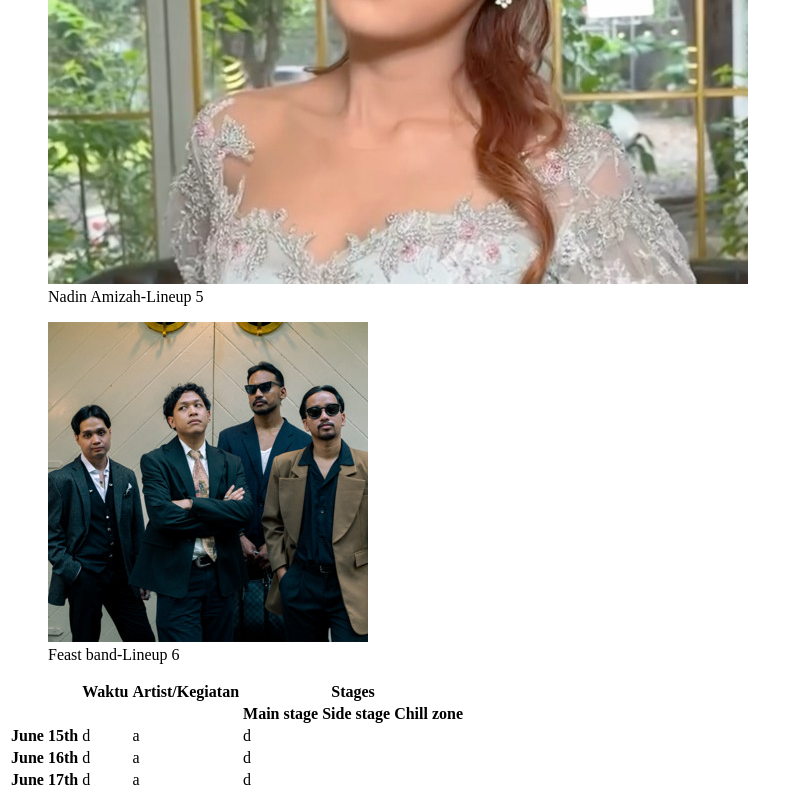
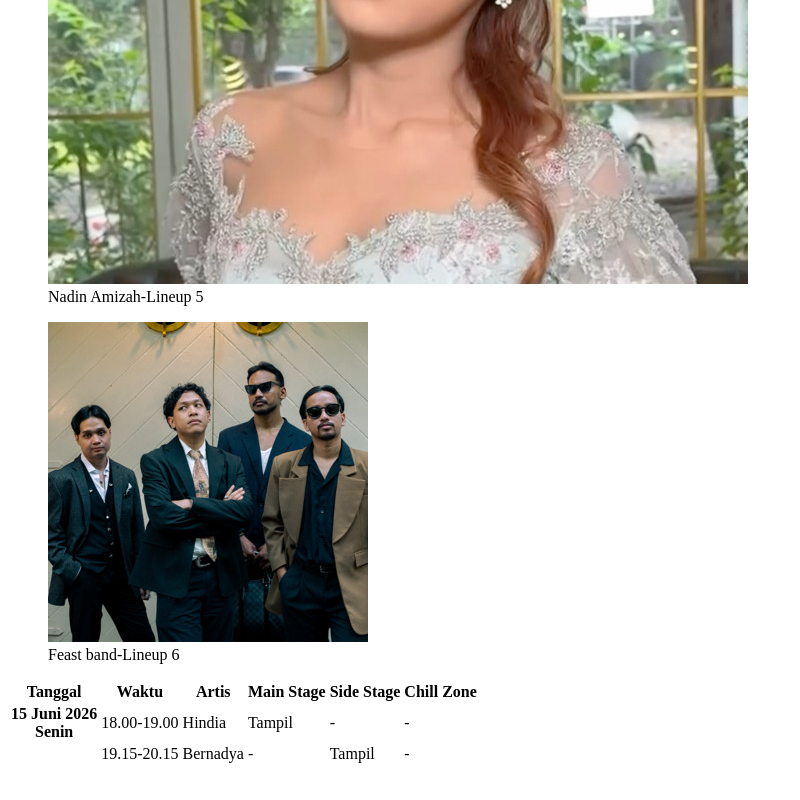
Before and after one commit to Butoong/WPU-WEB-FUNDAMENTAL, a plain HTML site: page 07-studi-kasus-1/index.html in a window 1280 px wide. Shown: the part 3507-4307 px from the top of the page, without its empty margins (0-800 px from the left). After the commit the page ends 4281 px from the top, so only its background shows below. Drawn offline with Linux system fonts and the light colour scheme.

Commit message:
edit jadwal

```diff
--- a/07-studi-kasus-1/index.html
+++ b/07-studi-kasus-1/index.html
@@ -107,38 +107,29 @@
       <section id="jadwal">
         <table>
           <thead>
-            <tr>
-              <th></th>
-              <th>Waktu</th>
-              <th>Artist/Kegiatan</th>
-              <th colspan="3">Stages</th>
-            </tr>
-            <tr>
-              <th></th>
-              <th></th>
-              <th></th>
-              <th>Main stage</th>
-              <th>Side stage</th>
-              <th>Chill zone</th>
-            </tr>
+            <th>Tanggal</th>
+            <th>Waktu</th>
+            <th>Artis</th>
+            <th>Main Stage</th>
+            <th>Side Stage</th>
+            <th>Chill Zone</th>
           </thead>
           <tr>
-            <th>June 15th</th>
-            <td>d</td>
-            <td>a</td>
-            <td>d</td>
+            <th>15 Juni 2026<br />Senin</th>
+            <td>18.00-19.00</td>
+            <td>Hindia</td>
+            <td>Tampil</td>
+            <td>-</td>
+            <td>-</td>
           </tr>
+
           <tr>
-            <th>June 16th</th>
-            <td>d</td>
-            <td>a</td>
-            <td>d</td>
-          </tr>
-          <tr>
-            <th>June 17th</th>
-            <td>d</td>
-            <td>a</td>
-            <td>d</td>
+            <th></th>
+            <td>19.15-20.15</td>
+            <td>Bernadya</td>
+            <td>-</td>
+            <td>Tampil</td>
+            <td>-</td>
           </tr>
         </table>
       </section>
```
